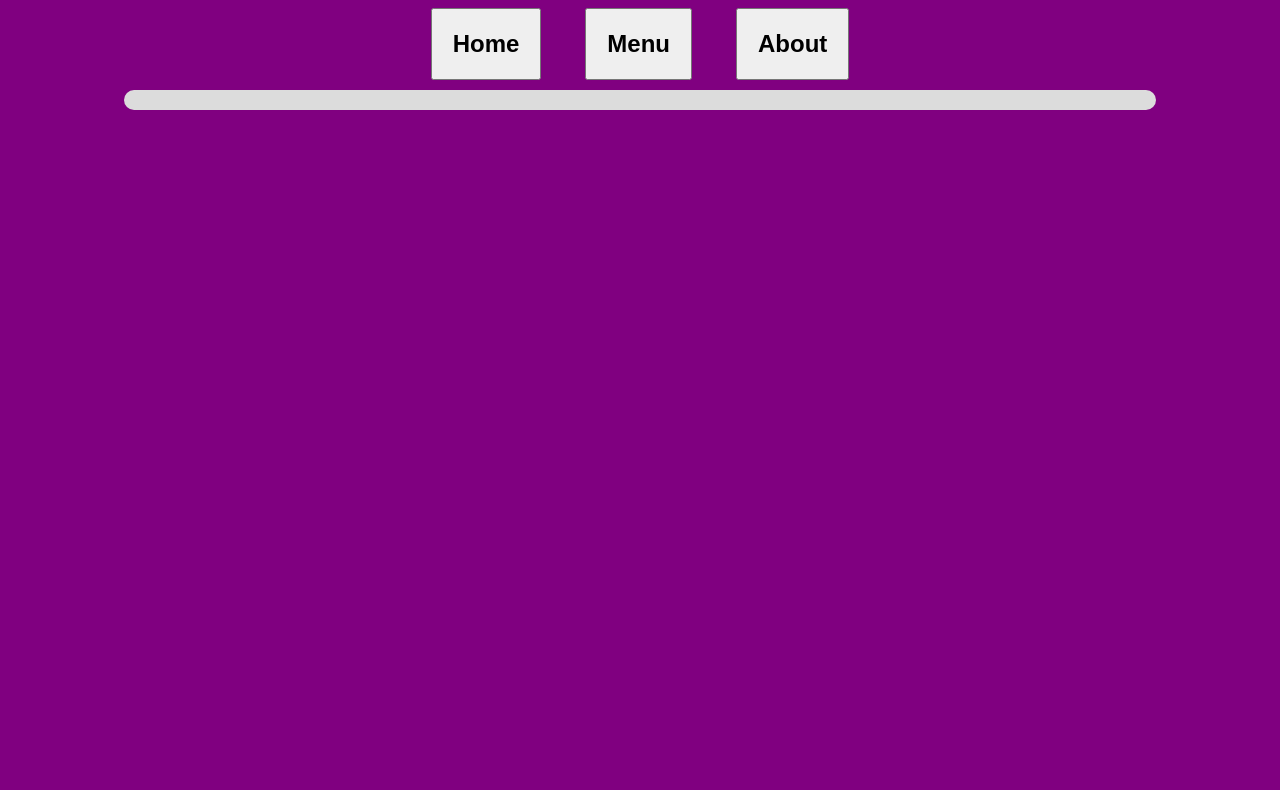
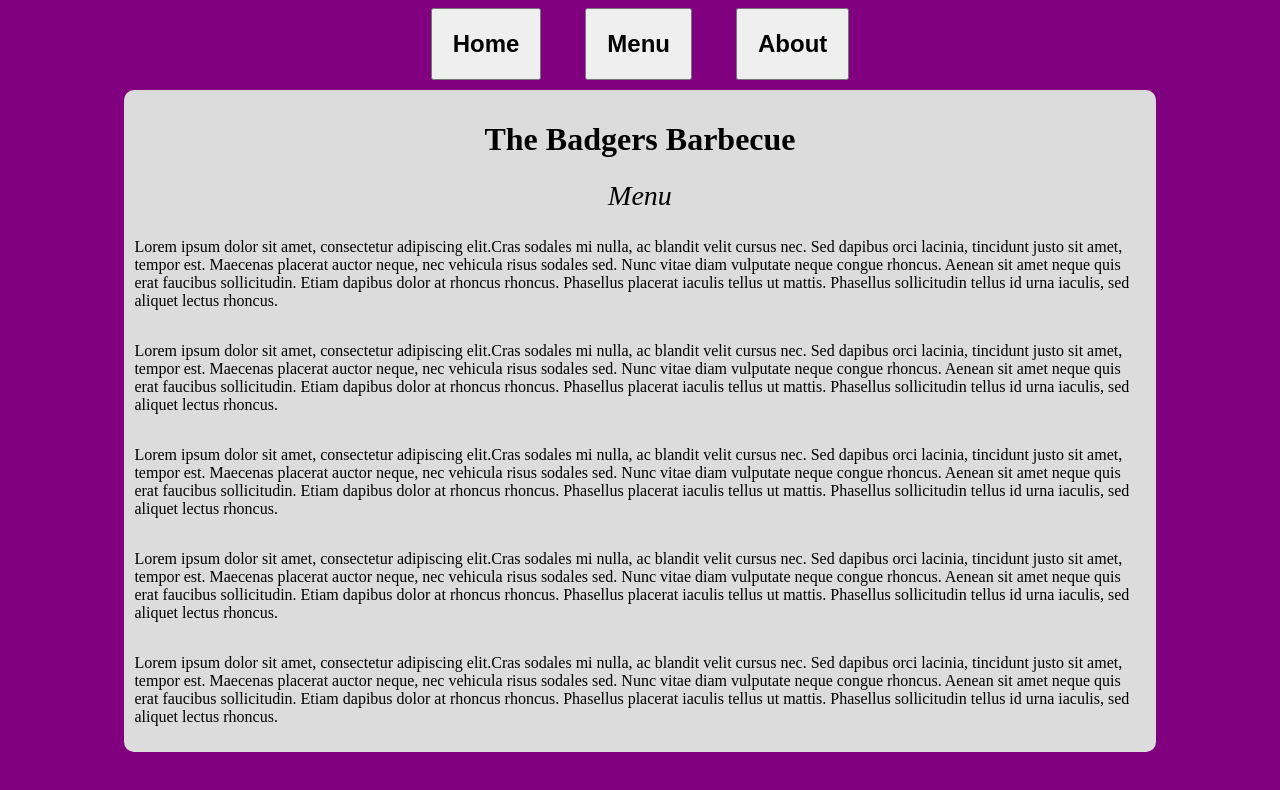
Before and after one commit to A554551N/odin-restaurantjs, a website built with webpack: page src/template.html in a window 1280 px wide. Both pictures are taken after a click on the button "About". Built offline with nearby package versions, Linux system fonts and the light colour scheme; files whose address does not match are found by name.

Commit message:
implement AboutPage

```diff
--- /dev/null
+++ b/src/about.js
@@ -0,0 +1,25 @@
+export default class AboutPage {
+    renderPage() {
+        const content = document.querySelector("#content");
+
+        const pageTitle = document.createElement("h1");
+        pageTitle.textContent = "The Badgers Barbecue";
+        pageTitle.classList.add("title");
+        content.appendChild(pageTitle);
+
+        const subheader = document.createElement("p");
+        subheader.textContent = "Menu";
+        subheader.classList.add("subheader");
+        content.appendChild(subheader);
+        for(let i = 0; i< 5; i++) {
+            const aboutParagraph = document.createElement("p");
+            aboutParagraph.textContent = "Lorem ipsum dolor sit amet, consectetur adipiscing elit." +
+            "Cras sodales mi nulla, ac blandit velit cursus nec. Sed dapibus orci lacinia, "+
+            "tincidunt justo sit amet, tempor est. Maecenas placerat auctor neque, nec vehicula "+
+            "risus sodales sed. Nunc vitae diam vulputate neque congue rhoncus. Aenean sit amet neque "+
+            "quis erat faucibus sollicitudin. Etiam dapibus dolor at rhoncus rhoncus. Phasellus placerat "+
+            "iaculis tellus ut mattis. Phasellus sollicitudin tellus id urna iaculis, sed aliquet lectus rhoncus."
+            content.appendChild(aboutParagraph);
+        }
+    }
+}
--- a/src/index.js
+++ b/src/index.js
@@ -1,9 +1,11 @@
 import "./styles.css";
 import HomePage from "./home.js";
 import MenuPage from "./menu.js";
+import AboutPage from "./about.js";
 const homePage = new HomePage();
 const menuPage = new MenuPage();
-menuPage.renderPage();
+const aboutPage = new AboutPage();
+homePage.renderPage();
 
 const content = document.querySelector("#content");
 function clearScreen() {
@@ -25,4 +27,5 @@ menuButton.addEventListener("click",() => {
 const aboutButton = document.querySelector("#about-button");
 aboutButton.addEventListener("click",() => {
     clearScreen();
+    aboutPage.renderPage();
 })
--- a/src/styles.css
+++ b/src/styles.css
@@ -106,3 +106,7 @@ button {
     margin-left: 20px;
     margin-right: 20px;
 }
+
+button.active {
+    background-color: goldenrod;
+}
```
